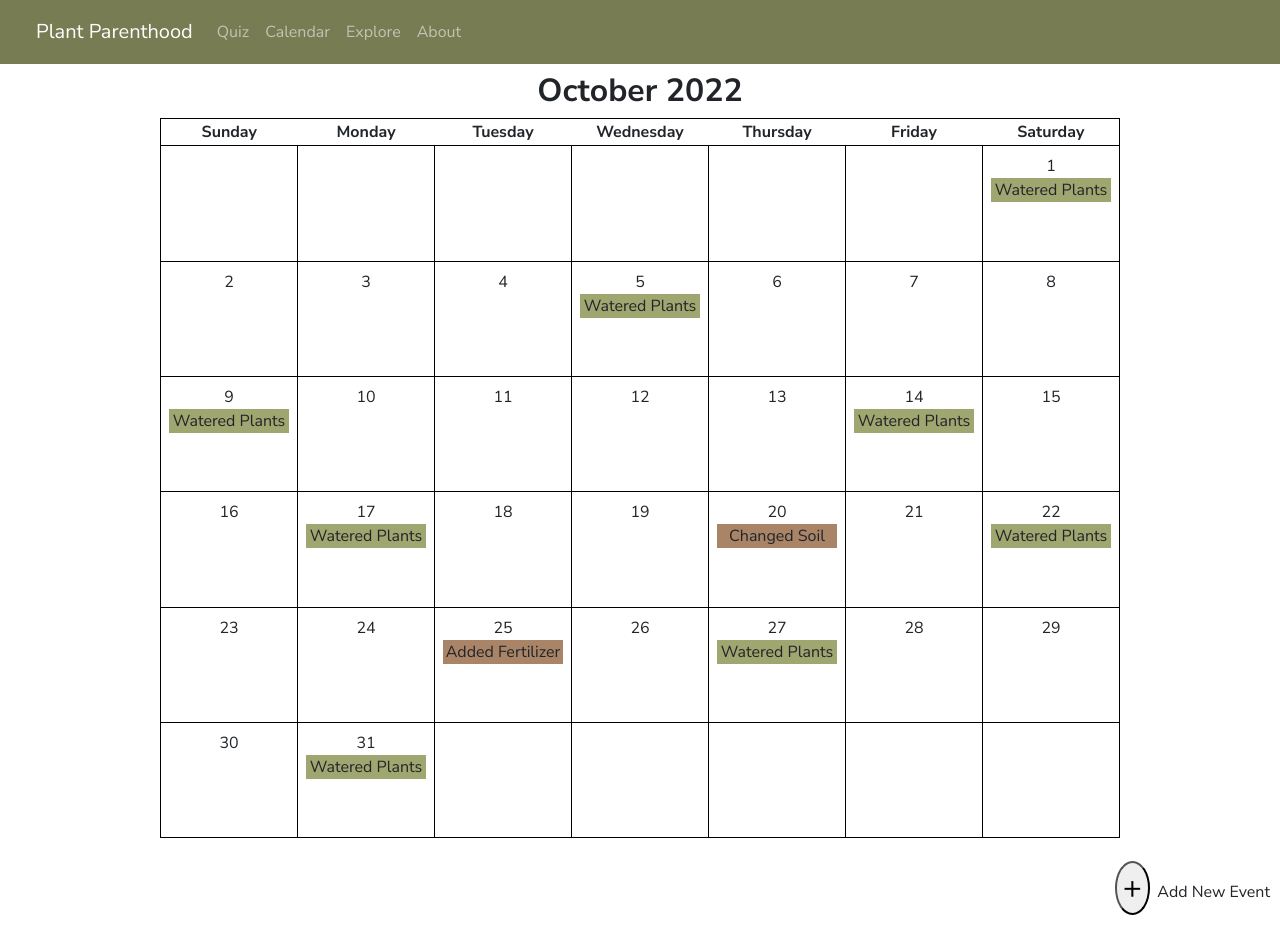
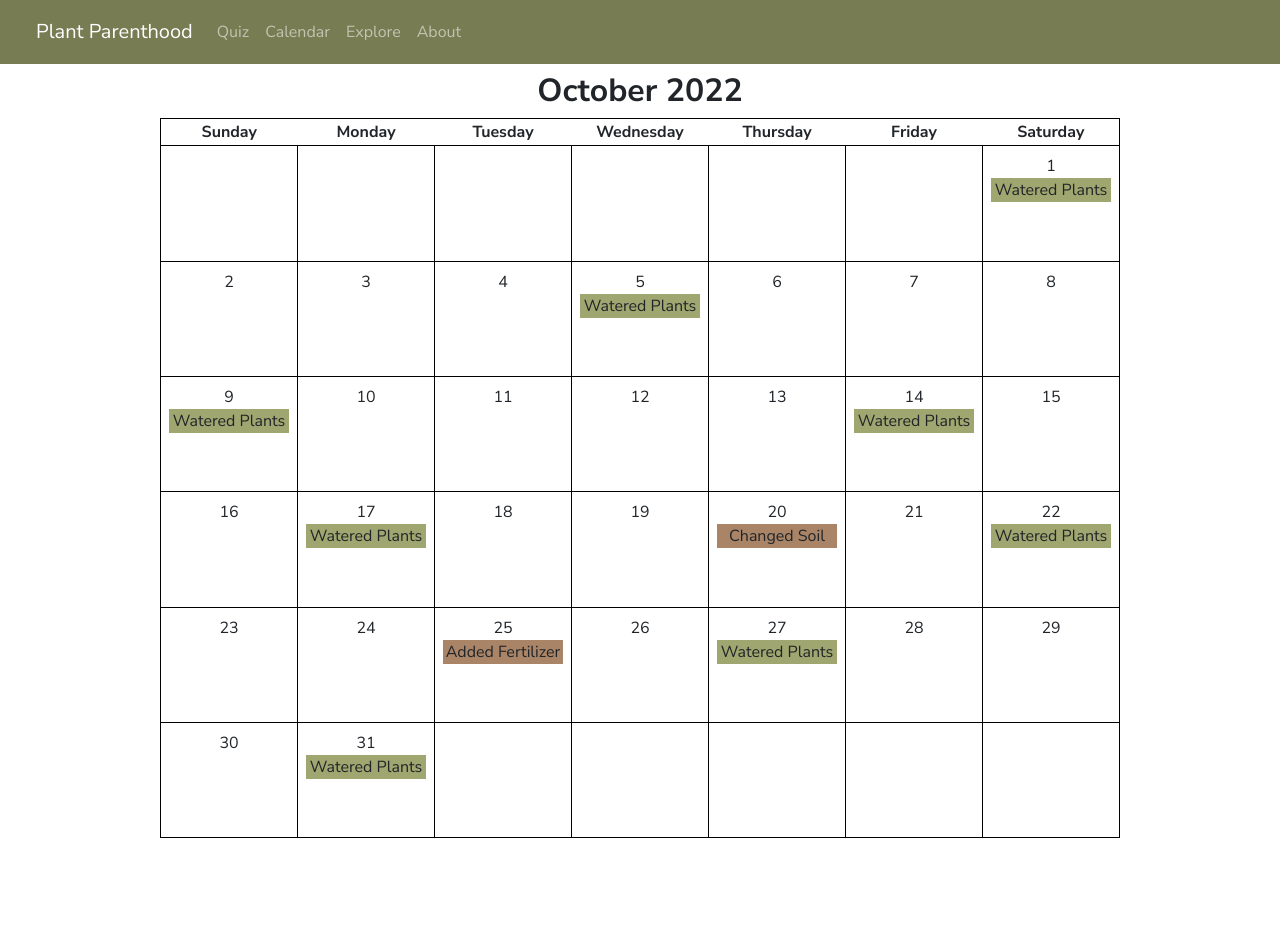
Before and after one commit to info340-au22/Plant-Parenthood-INFO-340, a React (Create React App) app: page /Calendar.js in a window 1280 px wide. Shown: the top 952 px of the page. Before the commit the page ends 915 px from the top, so only its background shows below. Built offline with nearby package versions, Linux system fonts and the light colour scheme.

Commit message:
some media queries

```diff
--- a/src/components/Calendar.js
+++ b/src/components/Calendar.js
@@ -13,14 +13,14 @@ export function popupForm() {
     // function to open the modal
     function openModal() {
         modal.style.display = 'block';
-        overlay.style.display = 'block'
+        overlay.style.display = 'block';
 
     }
 
     // function to close the modal
     function closeModal() {
         modal.style.display = 'none';
-        overlay.style.display = 'none'
+        overlay.style.display = 'none';
     }
 }
 
@@ -147,7 +147,7 @@ export function Calendar() {
                         </div>
                         <div className='form-btn-type'>
                             <button type="submit" aria-label="submit">Submit</button>
-                            <button type="cancel" aria-label="cancel">Cancel</button>
+                            <button className='cancel-btn' type="cancel" aria-label="cancel">Cancel</button>
                         </div>
                     </form>
                 </div>
--- a/src/index.css
+++ b/src/index.css
@@ -331,16 +331,21 @@ th, td {
 .new-event {
     text-align: center;
     font-size: 2rem;
+    line-height: 30px;
     border-radius: 50%;
     position: absolute;
     bottom: -40px;
     right: 120px;
 }
 
+.new-event:hover {
+    background-color: #757575;
+}
+
 .button-text {
     position: absolute;
-    bottom: -45px;
-    right: 5px;
+    bottom: -50px;
+    right: 3px;
 }
 
 
@@ -366,14 +371,13 @@ th, td, .water-text, .soil, .fertilizer {
     display: inline-block;
 }
 
-
 .form-title {
     padding: 0.75rem;
     text-align: center;
 }
 
 .card-container .form-item {
-    padding-bottom: 10px;
+    padding-bottom: 0.5rem;
 }
 
 .card-container {
@@ -458,6 +462,17 @@ th, td, .water-text, .soil, .fertilizer {
       padding: 10px 15px;
       font-size: 15px;
   }
+
+  .new-event {
+    bottom: -160px;
+    right: -180px;
+}
+
+.button-text {
+    position: absolute;
+    bottom: -169px;
+    right: -300px;
+}
 }
 
 @media (min-width: 768px) {
@@ -506,14 +521,14 @@ th, td, .water-text, .soil, .fertilizer {
     }
 
     .new-event {
-        bottom: -115px;
-        right: 130px;
+        bottom: -270px;
+        right: 75px;
     }
 
     .button-text {
         position: absolute;
-        bottom: -120px;
-        right: 10px;
+        bottom: -280px;
+        right: -50px;
     }
 
 
@@ -539,6 +554,21 @@ th, td, .water-text, .soil, .fertilizer {
         margin: 1rem;
         padding: 3rem;
     }
+}
+
+@media (min-width: 960px) {
+    /* Calendar Page */
+    .new-event {
+        bottom: -305px;
+        right: 130px;
+    }
+
+    .button-text {
+        position: absolute;
+        bottom: -315px;
+        right: 10px;
+    }
+
 }
 
 @media (min-width: 1200px) {
```
